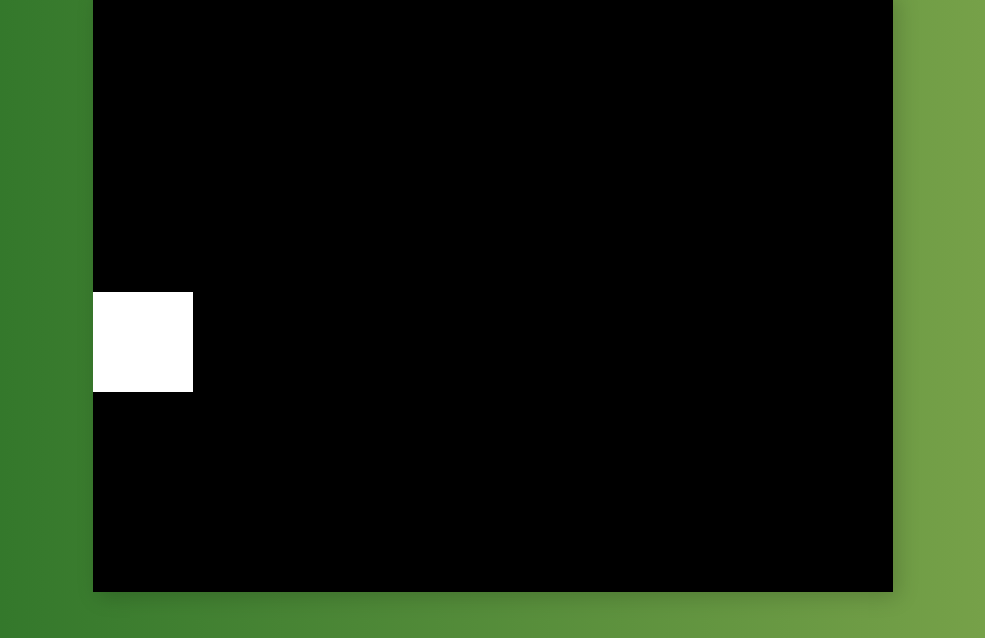
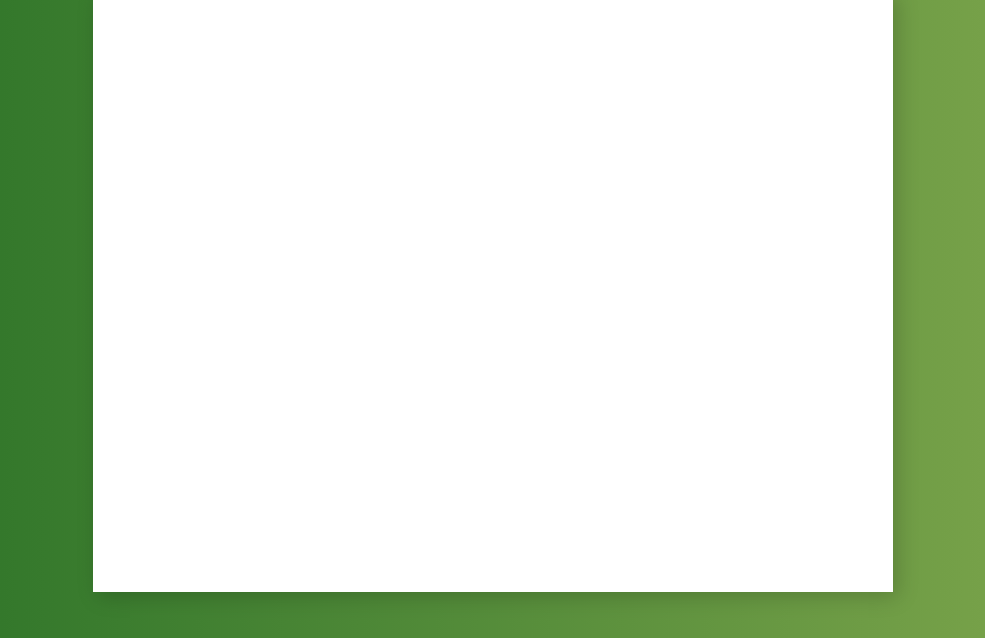
Before and after one commit to fonzapo/papetoutou, a plain HTML site: page index.html in a window 1280 px wide. Shown: the part 162-800 px from the top of the page, without its empty margins (147-1132 px from the left). Drawn offline with nearby package versions, Linux system fonts and the light colour scheme.

Commit message:
redone whole js content

```diff
--- a/game/main.js
+++ b/game/main.js
@@ -1,34 +1,39 @@
-import Toutou from './toutou.js';
-import Board from './board.js';
+class Toutou {
+    constructor(x, y, ctx) {
+        this._toutouX = x;
+        this._toutouY = y;
+        this._ctx = ctx;
+    }
+    show() {
+        const img = new Image();
+        img.src = '../assets/img/sprites/pape/pape.png';
+        this._ctx.drawImage(img, this._toutouX, this._toutouY, 100, 80);
+        /*ctx.fillStyle = '#000000';
+        ctx.fillRect(0, 0, 100, 100)*/
+    }
+}
 
-//const sert à définir une variable qu'on ne réassignera jamais
-//let sert à définir une variable qui est autorisée à être réassignée
+let toutou;
 
-//on récupère le canvas dans le HTML avec un querySelector;
 const canvas = document.querySelector('#canvas');
 //ctx sert à définir le contexte (2d ou 3d);
 const ctx = canvas.getContext('2d');
 
-//on définit 2 variables pour la largeur et hauteur du canvas, pour ne pas avoir à réécrire les valeurs en dur à chaque fois
-//j'ai mis une valeur de 800*600 au début pour pouvoir splitter l'édteur de code et la page web sans que le canvas dépasse de la page
 const c_width = 800;
 const c_height = 600;
 
-//on définit le ratio; on en aura peut-etre besoin plus tard pour rendre le jeu responsive
-//const c_ratio = c_width / c_height;
-//console.log(c_ratio)
-
-//on assigne les dimensions au canvas
 canvas.width = c_width;
 canvas.height = c_height;
 
-//on remplit le canvas
-//on définit d'abord la couleur
-//ctx.fillStyle = '#000000';
-//ici les paramètres sont définis comme suit:
-//(point de départ x, point de départ y, point d'arrivée x, point d'arrivée y);
-//ctx.fillRect(0, 0, c_width, c_height);
+const setup = () => {
+    toutou = new Toutou(100, 500, ctx);
+};
 
-let board = new Board(ctx, c_width, c_height);
-board.drawBoard();
-board.eventHandle();
+const draw = () => {
+    ctx.fillStyle = '#ffffff';
+    ctx.fillRect(0, 0, c_width, c_height);
+    toutou.show();
+};
+
+setup();
+draw();
--- a/game/toutou.js
+++ /dev/null
@@ -1,20 +0,0 @@
-class Toutou {
-    constructor(x, y, ctx) {
-        this._player_x = x;
-        this._player_y = y;
-        this._ctx = ctx;
-    }
-    draw() {
-        this._ctx.fillStyle = '#ffffff';
-        this._ctx.fillRect(this._player_x, this._player_y, 100, 100);
-        //console.log(this._player_x, this._player_y)
-    }
-    get player_pos() {
-        return (this._player_x, this._player_y)
-    }
-};
-
-class Pape extends Toutou {};
-class Jaja extends Toutou{};
-
-export default Toutou;
--- a/game/board.js
+++ b/game_old/board.js
@@ -1,4 +1,4 @@
-import Toutou from './toutou.js'
+import Toutou from './toutou.js';
 
 class Board {
     constructor(ctx, width, height) {
@@ -18,26 +18,18 @@ class Board {
         this._toutouY = 300;
 
         //vitesse
-        this._speedX = 1;
-        this._speedY = -1;
+        this._velocity = 1;
+        this._gravity = 1;
     }
-    eventHandle() {
+    update() {
+        this._toutouY += this._gravity;
         window.addEventListener('keydown', (event) => {
             console.log(`KEYDOWN ${event.code}`);
             switch (event.code) {
                 case 'ArrowRight':
-                    this._speedX += 1;
-                    this._toutouX += this._speedX;
+                    this._toutouX += this._velocity;
                     break;
-                case 'Space':
-                    this._speedY += 1;
-                    this._toutouY += this._speedY;
-                    break;
-
             }
-        });
-        window.addEventListener('keyup', (event) => {
-            console.log(`KEYUP ${event.code}`);
         });
     }
     drawBoard() {
@@ -50,12 +42,12 @@ class Board {
             this._then = this._now - (this._delta % this._interval);
         }
 
-        this._ctx.fillStyle = '#000000';
+        this._ctx.fillStyle = '#ffffff';
         this._ctx.fillRect(0, 0, this._c_width, this._c_height);
 
+        this.update();
         const toutou = new Toutou(this._toutouX, this._toutouY, this._ctx);
         toutou.draw();
-        //toutou.player_pos();
     }
 }
 
--- /dev/null
+++ b/game_old/toutou.js
@@ -0,0 +1,23 @@
+class Toutou {
+    constructor(x, y, ctx) {
+        this._player_x = x;
+        this._player_y = y;
+        this._ctx = ctx;
+    }
+    draw() {
+        // this._ctx.fillStyle = '#ffffff';
+        // this._ctx.fillRect(this._player_x, this._player_y, 100, 100);
+        //console.log(this._player_x, this._player_y)
+        const img = new Image();
+        img.src = '../assets/img/sprites/pape/pape.png';
+        this._ctx.drawImage(img, this._player_x, this._player_y, 100, 80);
+    }
+    get player_pos() {
+        return (this._player_x, this._player_y)
+    }
+};
+
+class Pape extends Toutou { };
+class Jaja extends Toutou { };
+
+export default Toutou;
--- a/index.html
+++ b/index.html
@@ -19,7 +19,7 @@
                 <img src="assets/img/pape_header.png" alt="Papé le gentil toutou" class="img-fluid">
             </div>
             <div class="col d-flex align-items-center">
-                <h1 class="py-4">Papé et Jaja !</h1>
+                <h1 class="py-4">Papé et Jaja toutous!</h1>
             </div>
         </div>
     </header>
```
Also changed, not shown: game_old/main.js (added, +34 -0 lines), assets/img/sprites/pape/pape.png (added), 1 other file.
